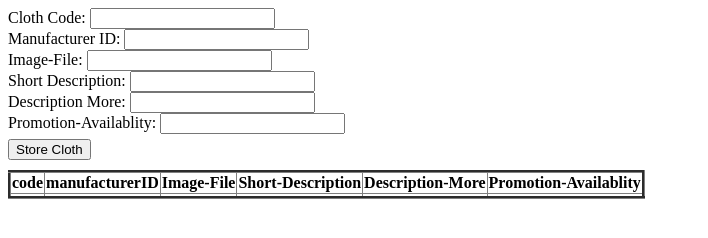
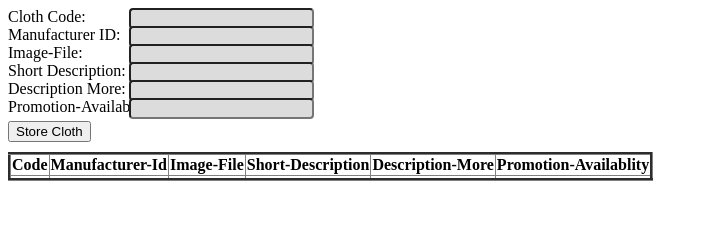
Before and after one commit to akliluMezene-Wanos/XCloses, a plain HTML site: page index.html in a window 1280 px wide. Shown: the whole page, without its empty margins (0-708 px from the left). Drawn offline with Linux system fonts and the light colour scheme.

```diff
--- a/index.html
+++ b/index.html
@@ -5,7 +5,7 @@
     <meta charset="UTF-8" />
     <meta http-equiv="X-UA-Compatible" content="IE=edge" />
     <meta name="viewport" content="width=device-width, initial-scale=1.0" />
-    <title>XClothes</title>
+    <title>Clothes</title>
     <script>
 
         function compareClothes(a,b) {
@@ -108,27 +108,27 @@
     <form action="">
         <div>
             <label>Cloth Code:</label>
-            <input type="text" name="clothesCode" id="clothesCode" />
+            <input type="text" name="clothesCode" id="clothesCode" style="position: absolute; right: 75.5%; border-radius: 4px; background-color: gainsboro;" />
         </div>
         <div>
             <label>Manufacturer ID:</label>
-            <input type="text" name="manufacturerId" id="manufacturerId" />
+            <input type="text" name="manufacturerId" id="manufacturerId" style="position: absolute; right: 75.5%; border-radius: 4px; background-color: gainsboro;;" />
         </div>
         <div>
             <label>Image-File:</label>
-            <input type="text" name="imageFilename" id="imageFilename" />
+            <input type="text" name="imageFilename" id="imageFilename" style="position: absolute; right: 75.5%; border-radius: 4px; background-color:gainsboro;" />
         </div>
         <div>
             <label>Short Description:</label>
-            <input type="text" name="shortDescription" id="shortDescription" />
+            <input type="text" name="shortDescription" id="shortDescription" style="position: absolute; right: 75.5%; border-radius: 4px; background-color: gainsboro;" />
         </div>
         <div>
             <label>Description More:</label>
-            <input type="text" name="descriptionMore" id="descriptionMore" />
+            <input type="text" name="descriptionMore" id="descriptionMore" style="position: absolute; right: 75.5%; border-radius: 4px; background-color: gainsboro;" />
         </div>
         <div>
             <label >Promotion-Availablity:</label>
-            <input type="text" name="availablePromo" id="availablePromo" />
+            <input type="text" name="availablePromo" id="availablePromo" style="position: absolute; right: 75.5%; border-radius: 4px; background-color: gainsboro;" />
         </div>
 
 
@@ -142,8 +142,8 @@
         style="border-collapse: collapse; position: relative; top: 15px; text-align: center;">
         <thead>
             <tr>
-                <th>code</th>
-                <th>manufacturerID</th>
+                <th>Code</th>
+                <th>Manufacturer-Id</th>
                 <th>Image-File</th>
                 <th>Short-Description</th>
                 <th>Description-More</th>
```
